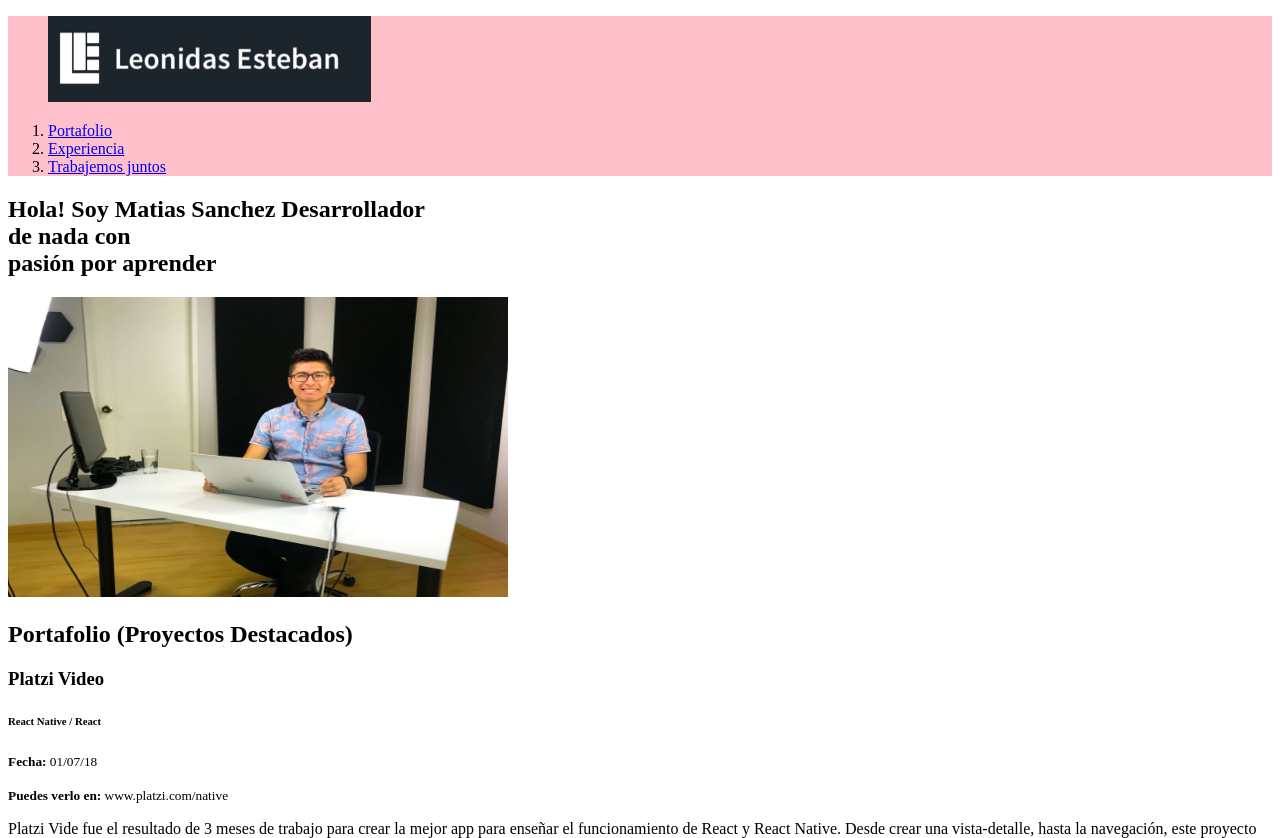
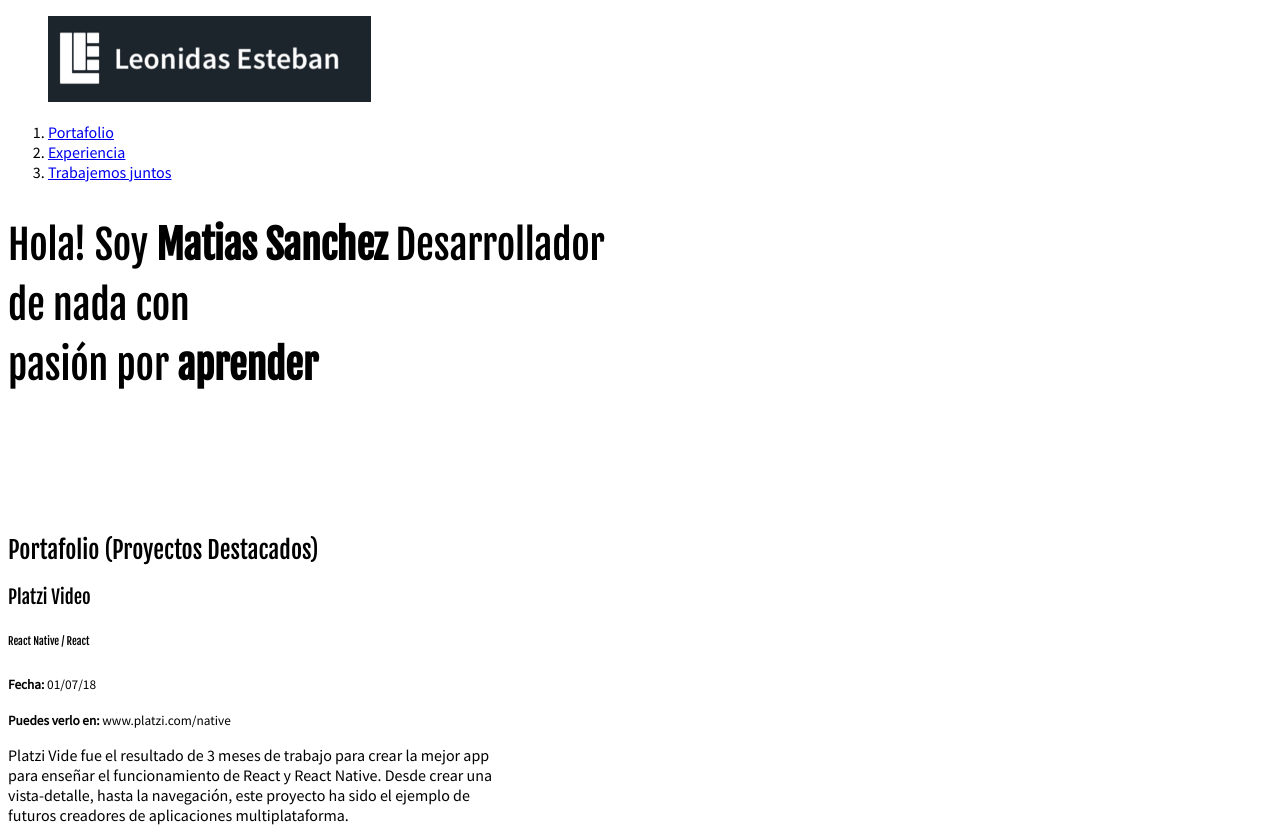
Before and after one commit to MatiasSanchez-l/Protafolio-Practica, a plain HTML site: page index.html in a window 1280 px wide. Shown: the top 838 px of the page. Drawn offline with Linux system fonts and the light colour scheme.

Commit message:
se agrego dos nuevas fuentes a la pagina web y se comenzo a modelar los textos

```diff
--- a/css/estilos.css
+++ b/css/estilos.css
@@ -1,4 +1,36 @@
-header
+body
 {
-  background: pink;
+    font-family: 'Source Sans Pro', sans-serif;
 }
+
+h1,
+h2,
+h3,
+h4,
+h5,
+h6
+{
+  font-family: 'Fjalla One', sans-serif;
+  font-weight: normal;
+}
+
+h1
+{
+  font-size: 40px;
+  line-height: 1.5;
+  letter-spacing: -.2px;
+}
+
+.hero
+{
+  height: 300px;
+}
+.project-details
+{
+  width: 500px;
+}
+
+.project-imageContainer
+{
+  width: 500px;
+}
--- a/index.html
+++ b/index.html
@@ -4,6 +4,7 @@
     <meta charset="utf-8">
     <title>Hola, soy Matias Sanchez</title>
     <link rel="icon" type="image/png" href="images/favicon.png">
+    <link href="https://fonts.googleapis.com/css?family=Fjalla+One|Source+Sans+Pro&display=swap" rel="stylesheet">
     <link rel="stylesheet" href="css/estilos.css">
   </head>
   <body>
@@ -31,11 +32,12 @@
       <h1>
         Hola! Soy <strong>Matias Sanchez</strong> Desarrollador<br> de nada con <br> pasión por <strong>aprender</strong>
       </h1>
-      <img src="images/hero.jpg" alt="No se encontro imagen" width="500" height="300">
+    <!--  <img src="images/hero.jpg" alt="No se encontro imagen" width="500" height="300"> -->
     </section>
     <section id="portafolio" class="portfolio">
       <h2>Portafolio (Proyectos Destacados)</h2>
       <article class="project">
+        <div class="project-details">
           <h3 class="project-title">Platzi Video</h3>
           <h6 class="project-course">React Native / React</h6>
           <p class="project-date"><small><strong>Fecha:</strong> 01/07/18</small></p>
@@ -44,6 +46,7 @@
           para enseñar el funcionamiento de React y React Native. Desde crear una vista-detalle,
           hasta la navegación, este proyecto ha sido el ejemplo de futuros creadores de aplicaciones
           multiplataforma.</p>
+        </div>
         <figure class="project-imageContainer">
           <img class="project-image" src="images/platzi-video-react-native.png" alt="No se encontro imagen de react native" width="500">
         </figure>
```
Lines whose indentation alone changed are shown as unchanged.
